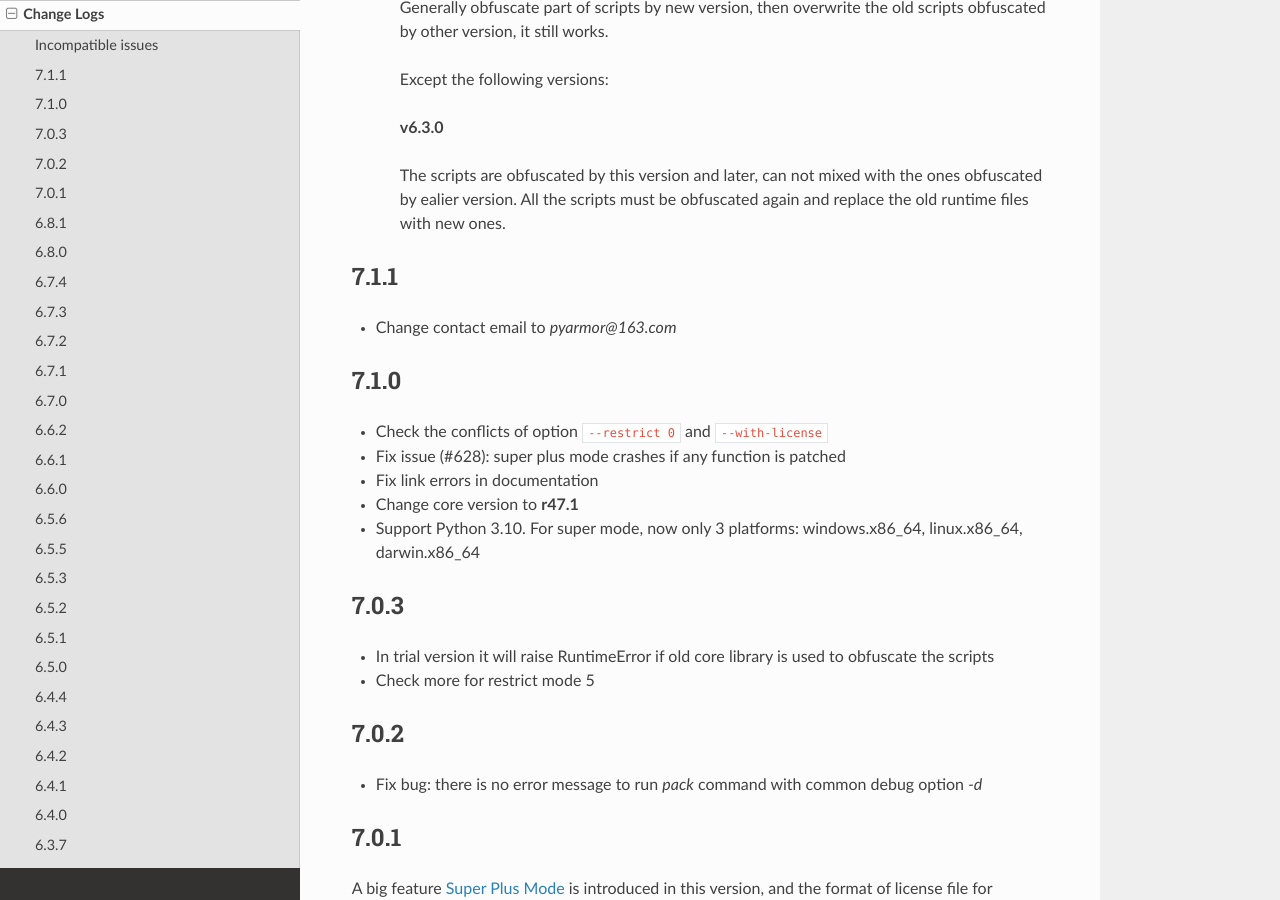
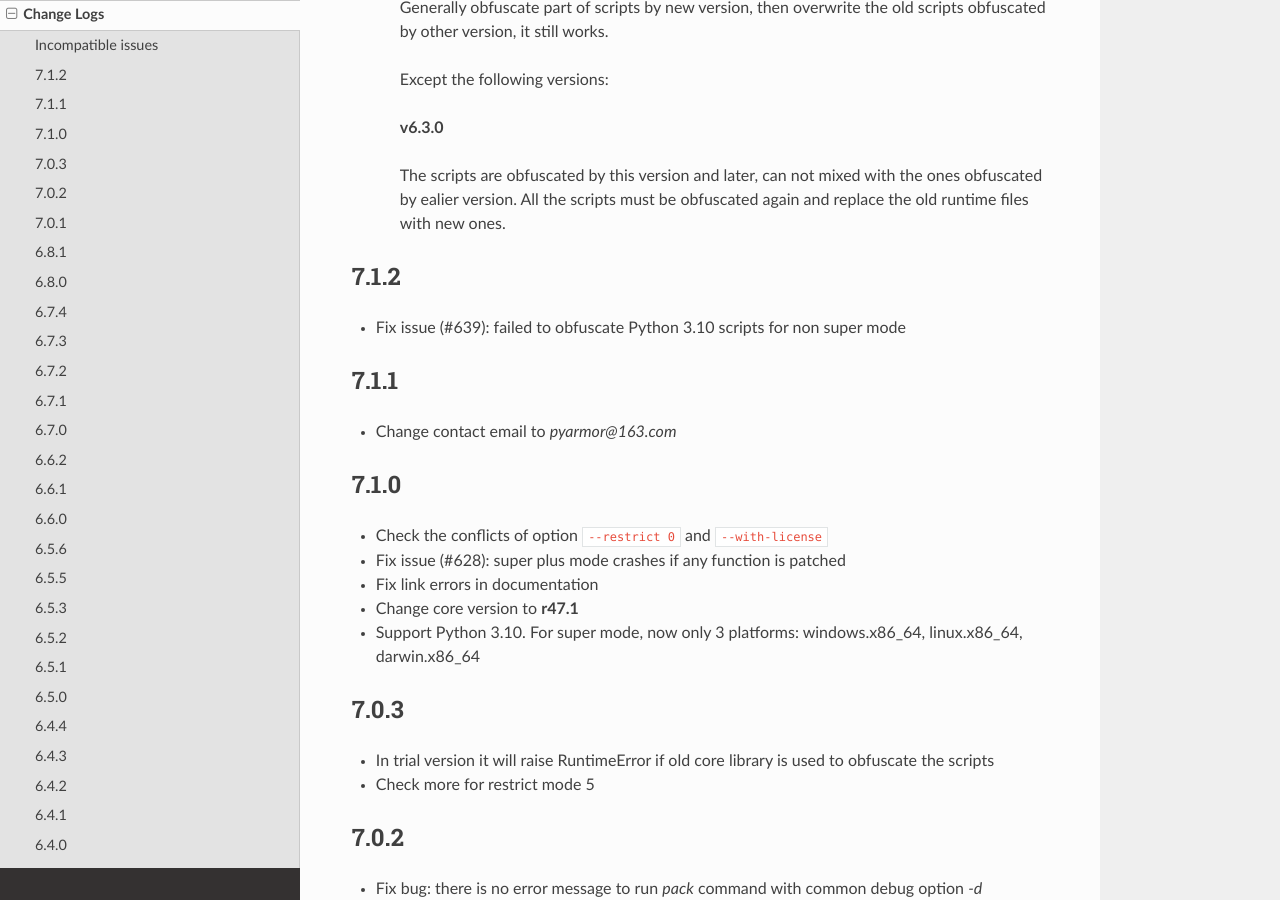
Before and after one commit to dashingsoft/pyarmor, a Sphinx documentation site: the page built from docs/change-logs.rst, in a window 1280 px wide and 900 px high, scrolled down 522 px. Built offline with Sphinx 7.4.7 and the Read the Docs theme 2.0.0, drawn with Linux system fonts in a browser that asks for light colours.

Commit message:
Add change log

```diff
--- a/docs/change-logs.rst
+++ b/docs/change-logs.rst
@@ -32,6 +32,10 @@
    The scripts are obfuscated by this version and later, can not mixed with the
    ones obfuscated by ealier version. All the scripts must be obfuscated again
    and replace the old runtime files with new ones.
+
+7.1.2
+-----
+* Fix issue (#639): failed to obfuscate Python 3.10 scripts for non super mode
 
 7.1.1
 -----
```
